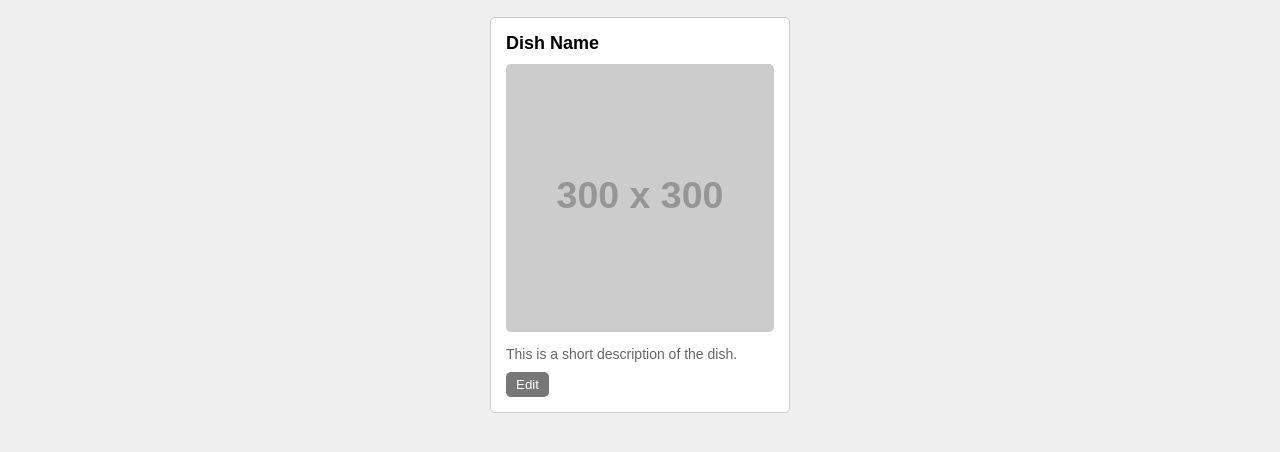
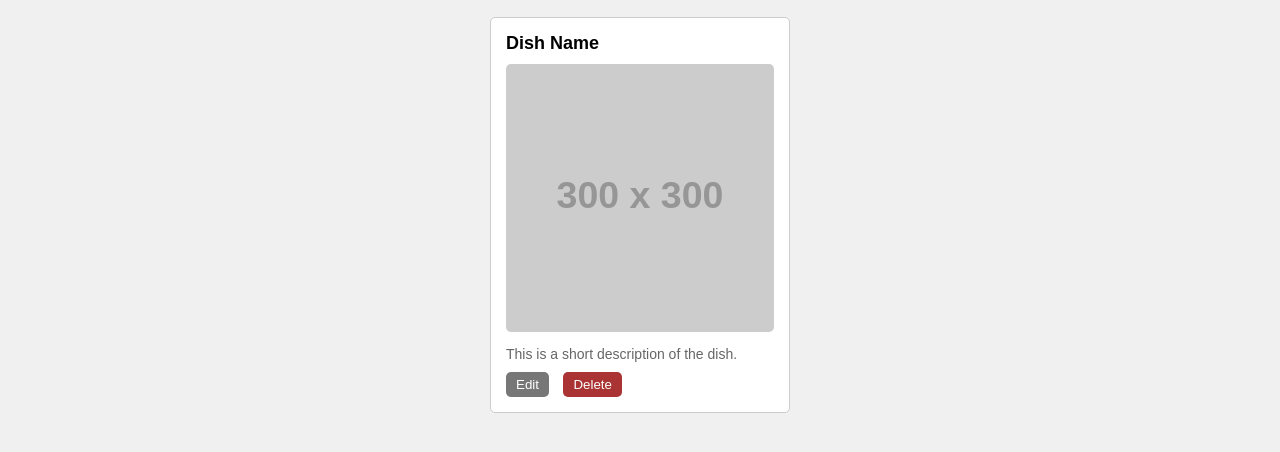
Before and after one commit to NoidedApe/wireframe, a plain HTML site: page index.html in a window 1280 px wide. Shown: the part 78-530 px from the top of the page. Drawn offline with Linux system fonts and the light colour scheme; placeholder pictures from the web are drawn by us.

Commit message:
Add files via upload

```diff
--- a/index.html
+++ b/index.html
@@ -21,6 +21,7 @@
         <img src="https://via.placeholder.com/300" alt="Dish Image">
         <p>This is a short description of the dish.</p>
         <button class="edit-button" onclick="window.location.href='add-edit-dish.html'">Edit</button>
+        <button class="delete-button">Delete</button>
       </div>
     </div>
   </div>
--- a/styles.css
+++ b/styles.css
@@ -48,8 +48,8 @@ body { font-family: Arial, sans-serif; background-color: #f0f0f0; }
 
 .dish-card p { font-size: 14px; color: #666; }
 
-.edit-button {
-  display: block;
+.edit-button, .delete-button {
+  display: inline-block;
   margin-top: 10px;
   padding: 5px 10px;
   background: #777;
@@ -58,6 +58,8 @@ body { font-family: Arial, sans-serif; background-color: #f0f0f0; }
   border-radius: 5px;
   cursor: pointer;
 }
+
+.delete-button { background: #a33; margin-left: 10px; }
 
 .dish-detail {
   max-width: 800px;
```
